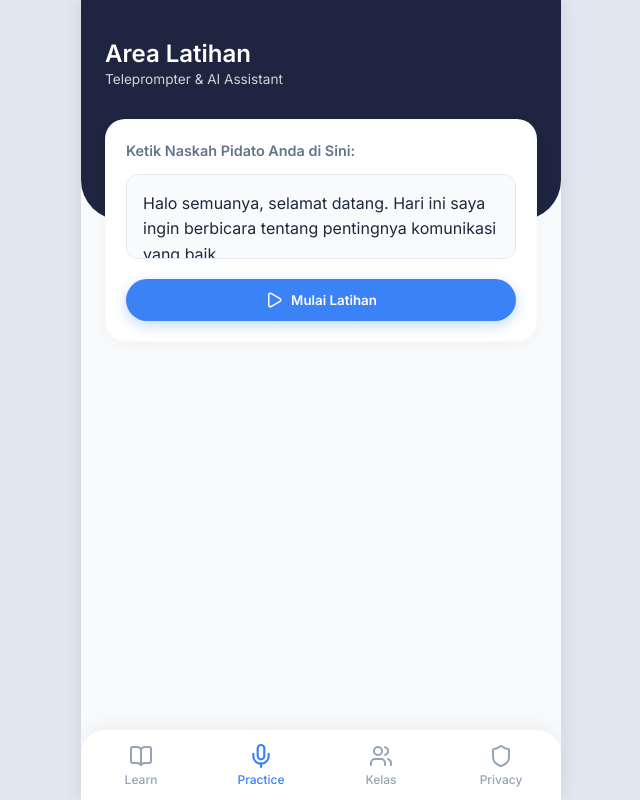
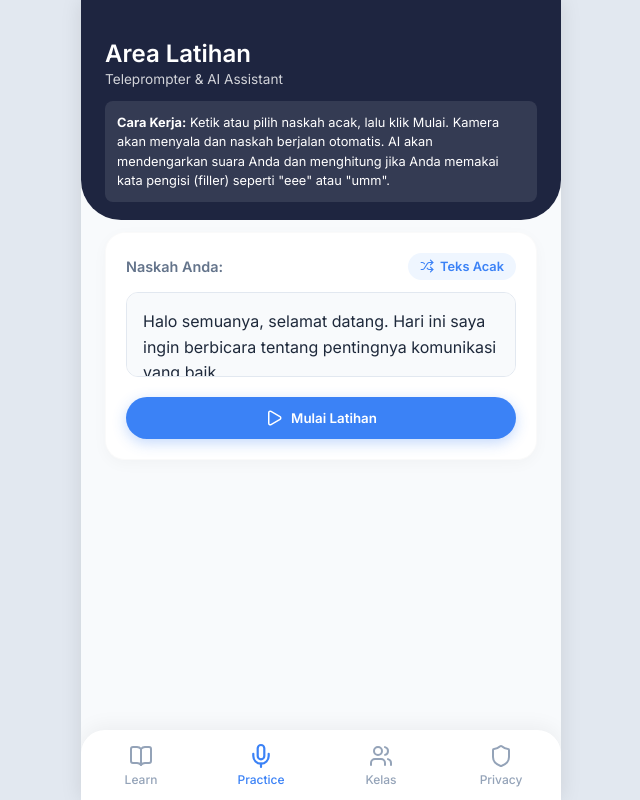
Before and after one commit to Yoandrodl/easy-speakings, a React (Vite) app: page / in a window 1280 px wide. Both pictures are taken after a click on the button "Practice". Shown: the whole page, without its empty margins (319-959 px from the left). Built offline with nearby package versions, Linux system fonts and the light colour scheme.

Commit message:
Add instruction text and random speech generator to Practice tab

```diff
--- a/src/components/PracticeTab.tsx
+++ b/src/components/PracticeTab.tsx
@@ -1,5 +1,18 @@
 import { useState, useRef, useEffect } from 'react';
-import { Play, Square, Activity } from 'lucide-react';
+import { Play, Square, Activity, Shuffle } from 'lucide-react';
+
+const randomSpeeches = [
+  "Halo semuanya. Hari ini saya ingin berbicara tentang pentingnya menjaga semangat pantang menyerah. Kegagalan bukanlah akhir, melainkan pelajaran berharga untuk bangkit lebih kuat.",
+  "Selamat pagi. Pendidikan adalah senjata paling ampuh yang bisa kita gunakan untuk mengubah dunia. Mari kita manfaatkan setiap kesempatan belajar yang ada.",
+  "Teman-teman, lingkungan kita sedang tidak baik-baik saja. Mulai dari hal kecil seperti mengurangi sampah plastik, kita bisa membuat perubahan besar bagi bumi.",
+  "Di era digital ini, teknologi berkembang sangat pesat. Namun ingat, teknologi adalah alat. Kitalah yang harus mengendalikannya, bukan sebaliknya.",
+  "Seorang pemimpin sejati bukan dia yang memiliki banyak pengikut, melainkan dia yang mampu menciptakan pemimpin-pemimpin baru di sekitarnya.",
+  "Waktu adalah aset yang tidak bisa dibeli atau diputar kembali. Mari kita kelola waktu dengan bijak agar setiap detik yang kita lalui menjadi bermakna.",
+  "Tidak ada kesuksesan besar yang diraih sendirian. Kerja sama tim adalah kunci. Mari kita turunkan ego dan bersinergi untuk mencapai tujuan bersama.",
+  "Seringkali kita terlalu fokus pada apa yang belum kita miliki, sampai lupa mensyukuri apa yang sudah ada. Rasa syukur adalah kunci kebahagiaan sejati.",
+  "Kesehatan fisik memang penting, tapi jangan pernah abaikan kesehatan mental. Beristirahatlah saat lelah, dan jangan ragu meminta bantuan jika merasa tertekan.",
+  "Kesuksesan tidak datang dari keajaiban semalam. Kesuksesan adalah hasil dari persiapan panjang, kerja keras, dan kemauan belajar dari setiap kegagalan."
+];
 
 export default function PracticeTab() {
   const [isRecording, setIsRecording] = useState(false);
@@ -92,14 +105,28 @@ export default function PracticeTab() {
     <div className="page-container animate-fade-in" style={{ display: 'flex', flexDirection: 'column', height: '100%', paddingTop: '40px' }}>
       <div style={{ color: 'white', marginBottom: '30px' }}>
         <h2 style={{ fontSize: '1.5rem', margin: 0 }}>Area Latihan</h2>
-        <p style={{ opacity: 0.8, fontSize: '0.85rem' }}>Teleprompter & AI Assistant</p>
+        <p style={{ opacity: 0.8, fontSize: '0.85rem', marginBottom: '12px' }}>Teleprompter & AI Assistant</p>
+        <p style={{ fontSize: '0.8rem', lineHeight: '1.5', background: 'rgba(255,255,255,0.1)', padding: '12px', borderRadius: '8px' }}>
+          <strong>Cara Kerja:</strong> Ketik atau pilih naskah acak, lalu klik Mulai. Kamera akan menyala dan naskah berjalan otomatis. AI akan mendengarkan suara Anda dan menghitung jika Anda memakai kata pengisi (filler) seperti "eee" atau "umm".
+        </p>
       </div>
 
       {!isRecording ? (
         <div className="card" style={{ padding: '20px', flex: 1, display: 'flex', flexDirection: 'column' }}>
-          <label style={{ display: 'block', marginBottom: '12px', fontSize: '0.9rem', color: '#64748b', fontWeight: 600 }}>
-            Ketik Naskah Pidato Anda di Sini:
-          </label>
+          <div style={{ display: 'flex', justifyContent: 'space-between', alignItems: 'center', marginBottom: '12px' }}>
+            <label style={{ fontSize: '0.9rem', color: '#64748b', fontWeight: 600 }}>
+              Naskah Anda:
+            </label>
+            <button
+              onClick={() => {
+                const random = randomSpeeches[Math.floor(Math.random() * randomSpeeches.length)];
+                setText(random);
+              }}
+              style={{ display: 'flex', alignItems: 'center', gap: '6px', fontSize: '0.8rem', color: '#3b82f6', background: '#eff6ff', padding: '6px 12px', borderRadius: '99px', fontWeight: 600 }}
+            >
+              <Shuffle size={14} /> Teks Acak
+            </button>
+          </div>
           <textarea
             value={text}
             onChange={(e) => setText(e.target.value)}
```
